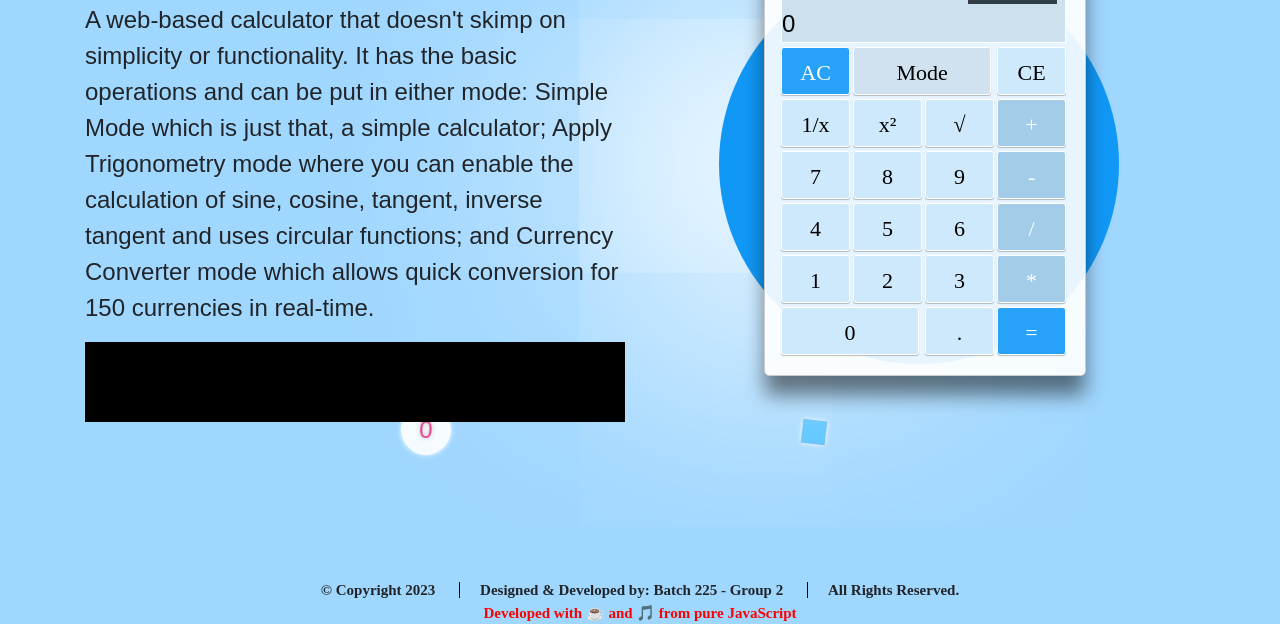
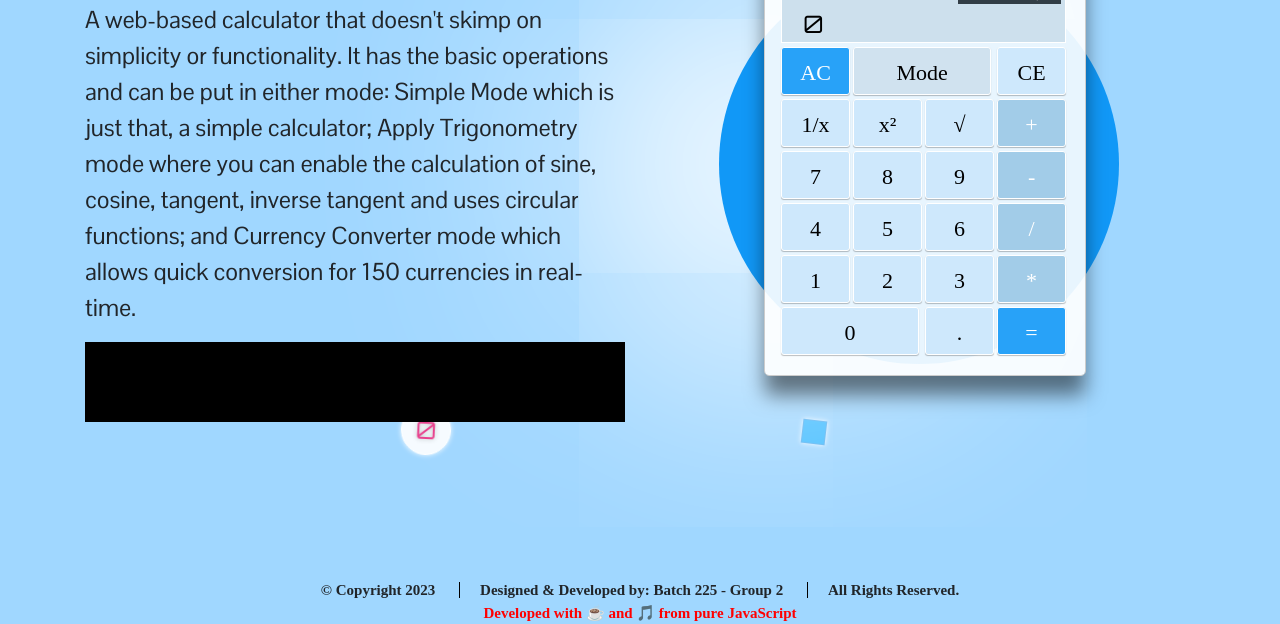
Before and after one commit to RubyRubz/CALC_PROJECT, a plain HTML site: page index.html in a window 1280 px wide. Shown: the part 236-860 px from the top of the page. Drawn offline with nearby package versions, Linux system fonts and the light colour scheme; a web font is replaced by a local one.

Commit message:
fixed calculator screen bug

```diff
--- a/asset_builder/css/partials/_calculator.scss
+++ b/asset_builder/css/partials/_calculator.scss
@@ -91,9 +91,10 @@
     input {
       background: transparent;
       margin: 0;
-      padding: 0;
+      padding: 0 9px;
       border: 0;
       outline: none;
+      max-width: 97%;
 		}
 	}
 }
```
Also changed, not shown: dist/css/style.min.css.
